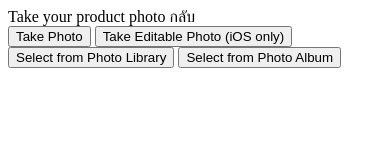
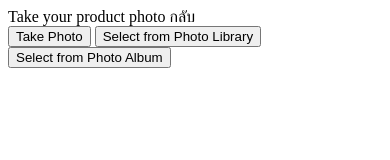
Before and after one commit to chayanis191/LungThong, a plain HTML site: page LungThong/views/Camera_upload.html in a window 390 px wide. Drawn offline with Linux system fonts and the light colour scheme; some packages are replaced by stand-ins of ours; files that its build step writes are made by us from their sources; files whose address does not match are found by name.

Commit message:
Changes made by ภาณุพงศ์ ปรึกษา (panupong_pruk@hotmail.com).

```diff
--- a/LungThong/views/Camera_upload.html
+++ b/LungThong/views/Camera_upload.html
@@ -17,7 +17,6 @@
             <div class="content">
                 <div class="action-area ch50">
                     <button class="button dh" id="capturePhotoButton">Take Photo</button>
-				    <button class="button dh" id="capturePhotoEditButton" >Take Editable Photo (iOS only)</button>
                     <button class="button dh" id="getPhotoFromLibraryButton">Select from Photo Library</button>
 		            <button class="button dh" id="getPhotoFromAlbumButton">Select from Photo Album</button>
 			    </div>
```
